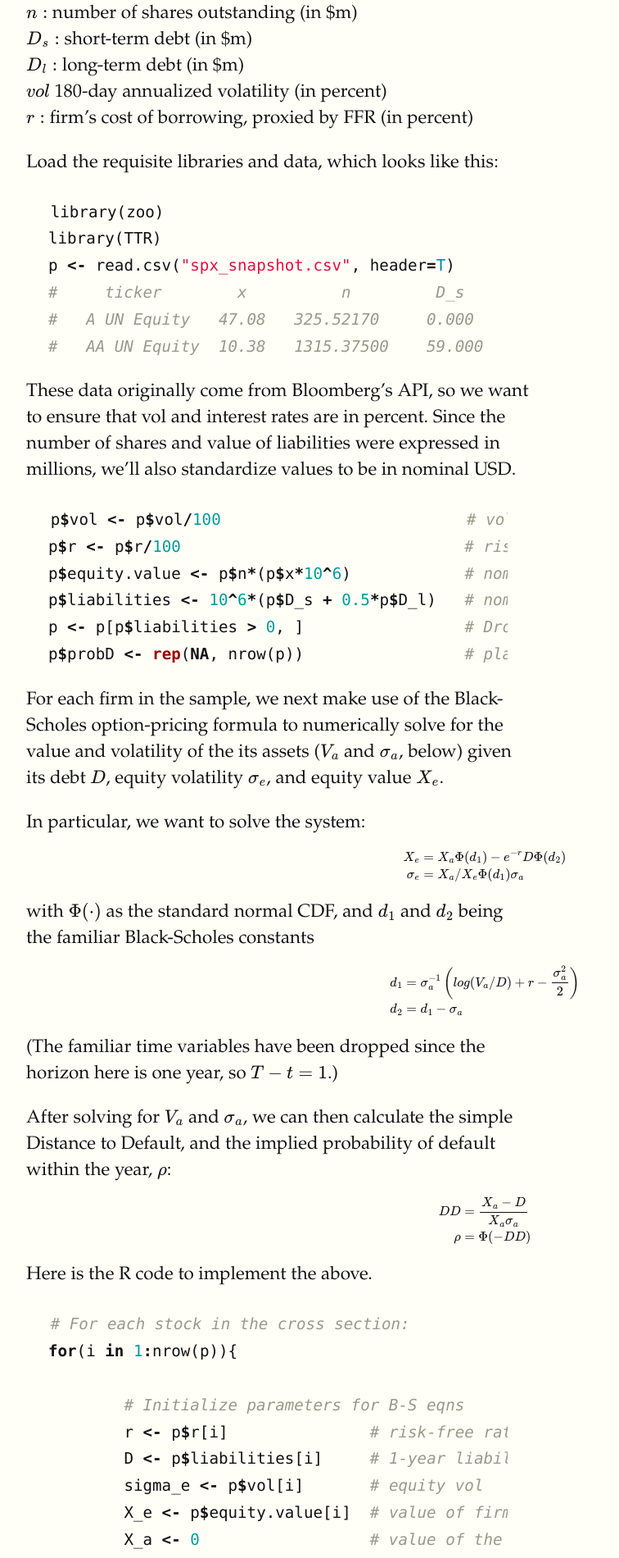
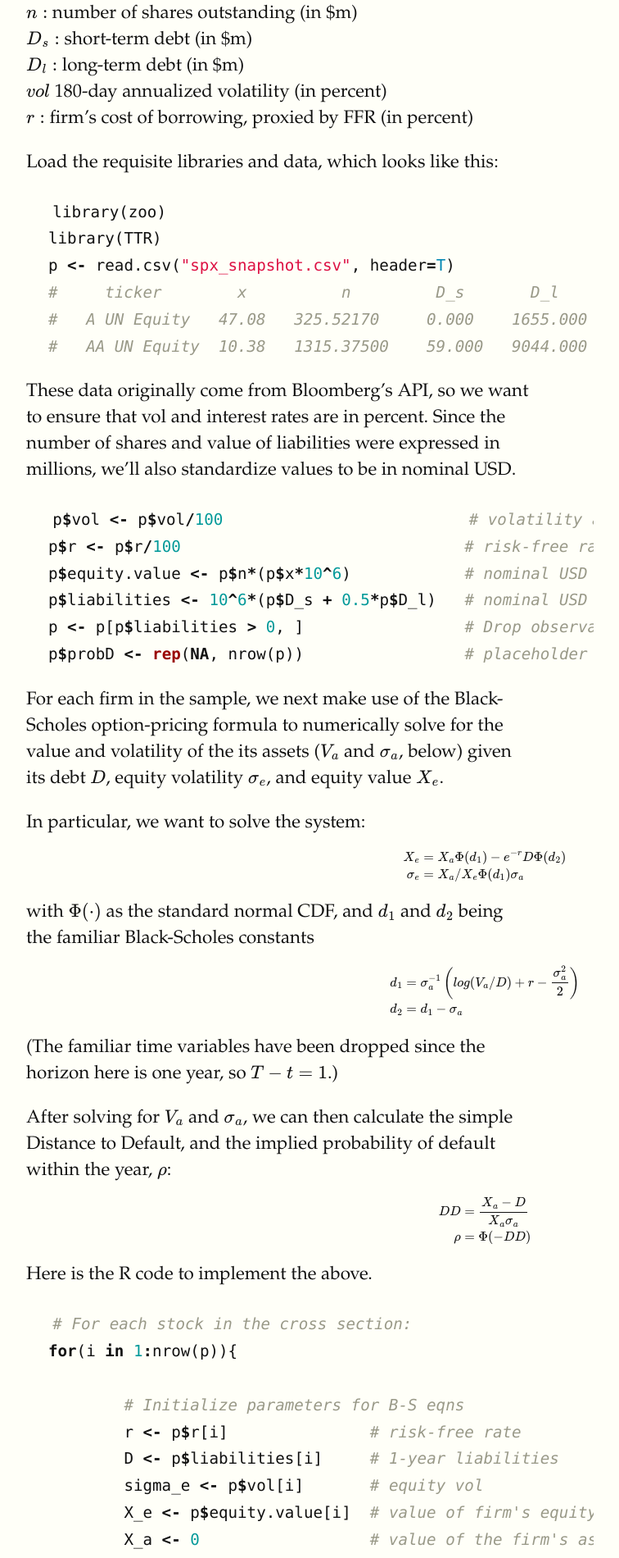
Before and after one commit to jweinreb-zz/jweinreb.github.io, a Jekyll site: the page built from _posts/2016-05-15-kmv.md, in a window 1280 px wide. Shown: the part 864-2764 px from the top of the page at 82% size, without its empty margins (128-884 px from the left). Built offline with Jekyll 4.4.1, drawn with Linux system fonts in a browser that asks for light colours; formulas are drawn with MathJax 3; some of the changed text lies outside the part shown.

Commit message:
test code width

```diff
--- a/css/tufte.scss
+++ b/css/tufte.scss
@@ -285,7 +285,7 @@
 
 .marginnote code, .sidenote code { font-size: 1rem; } //more .code class removal
 
-pre, pre code, p pre code { width: 93%;
+pre, pre code, p pre code { width: 110%;
            padding-left: 2.5%;
            overflow-x: auto; }
 
```
